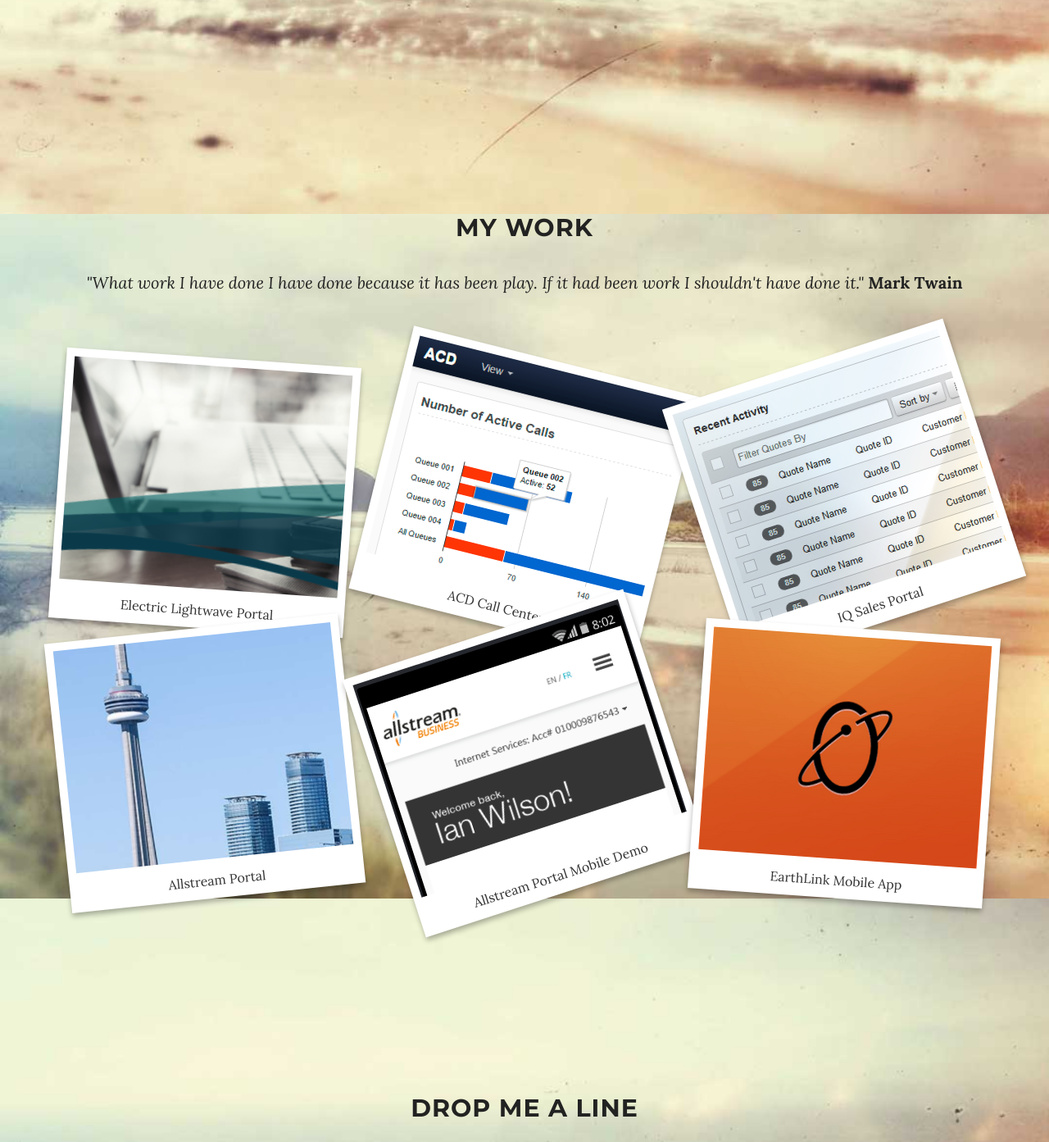
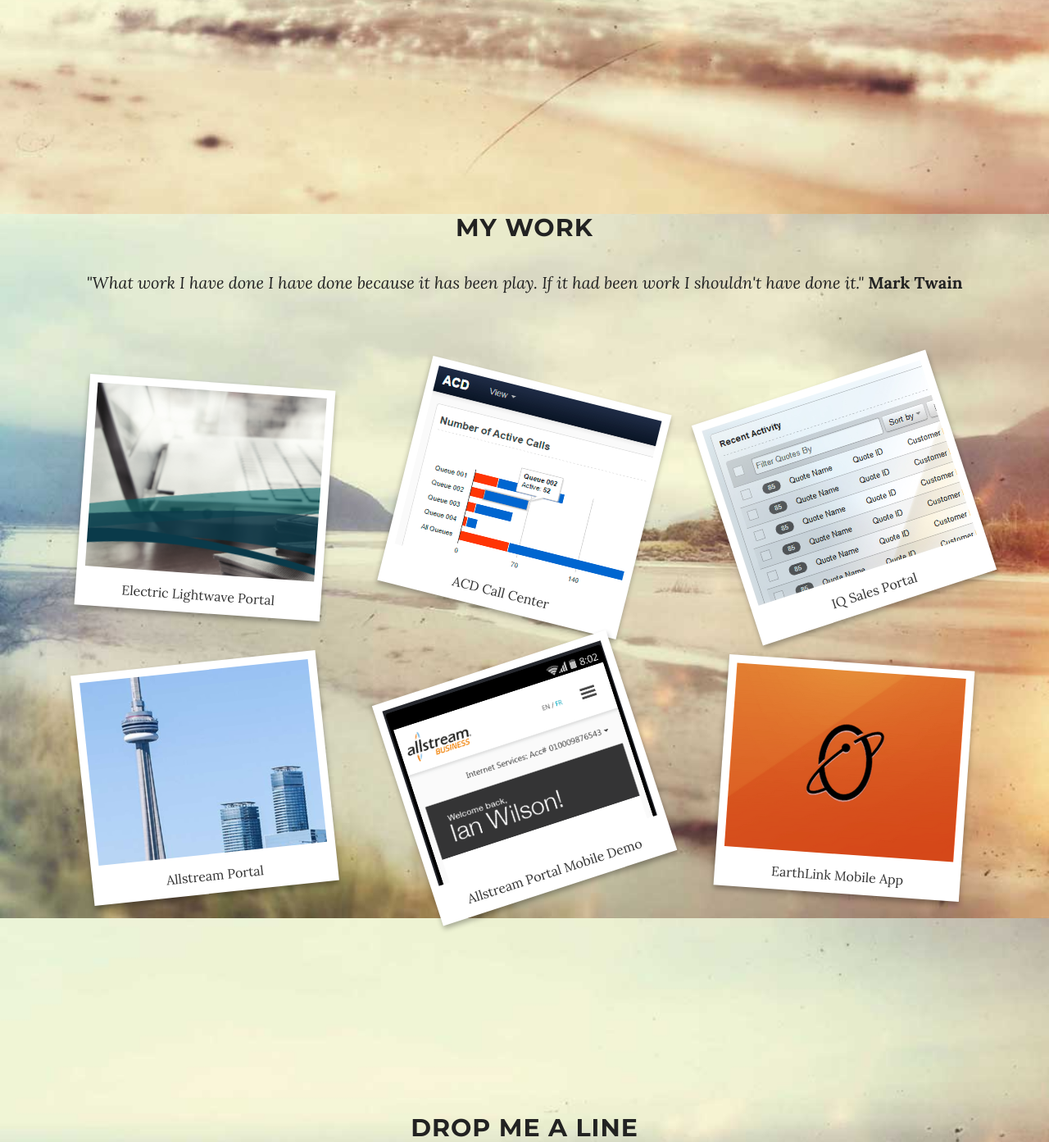
Before and after one commit to cesterline/cesterline.github.io, a PHP site: page / in a window 1280 px wide. Shown: the part 1339-2732 px from the top of the page at 82% size. Run offline with PHP 8.4, Linux system fonts and the light colour scheme.

Commit message:
added margin to portfolio elements

```diff
--- a/css/style.css
+++ b/css/style.css
@@ -354,7 +354,7 @@
 .polaroid-images a {
     background-color: #fff;
     display: inline-block;
-    margin: 0;
+    margin: 30px;
     padding: 10px 10px 25px;
     text-align: center;
     text-decoration: none;
```
